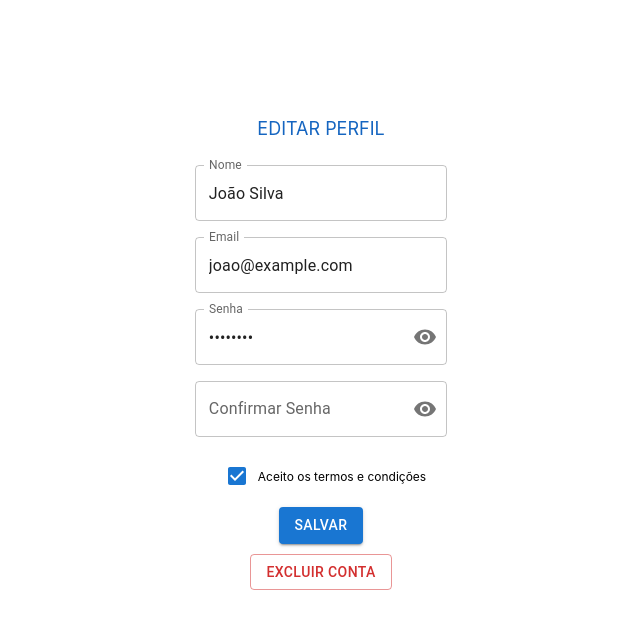
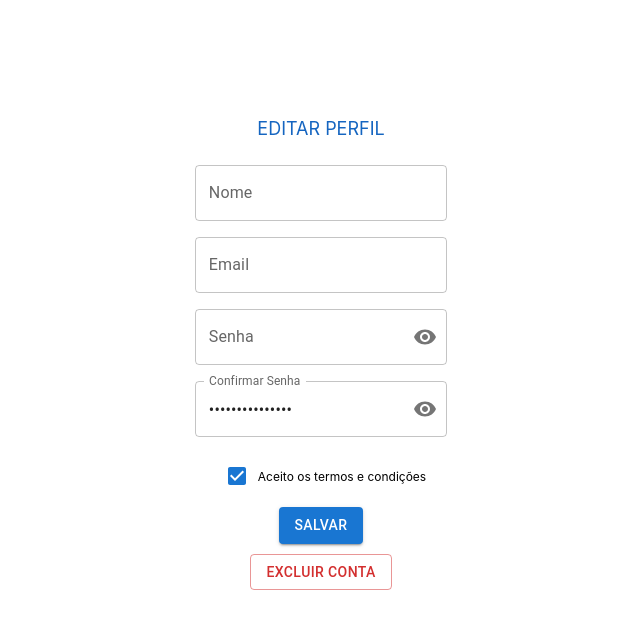
Before and after one commit to CamilaRedondo/projeto-si, a React (Create React App) app in the folder frontend/: page /profile in a window 1280 px wide. Shown: the top 628 px of the page, without its empty margins (319-959 px from the left). Built offline with nearby package versions, Linux system fonts and the light colour scheme.

Commit message:
fix: changes

```diff
--- a/frontend/src/App.tsx
+++ b/frontend/src/App.tsx
@@ -4,9 +4,11 @@ import SignUpPage from './pages/SignUpPage';
 import LoginPage from './pages/LoginPage';
 import ForgotPasswordPage from './pages/ForgotPasswordPage';
 import ProfilePage from './pages/ProfilePage';
+import SessionContextProvider from './session/SessionContext.context';
 
 export default function App(){
   return (
+    <SessionContextProvider>
       <BrowserRouter>
           <Routes>
               <Route path="/" element={<LoginPage/>} />
@@ -15,5 +17,6 @@ export default function App(){
               <Route path="/profile" element={<ProfilePage/>} />
           </Routes>
       </BrowserRouter>
+    </SessionContextProvider>
   );
 }
--- a/frontend/src/pages/LoginPage.tsx
+++ b/frontend/src/pages/LoginPage.tsx
@@ -2,11 +2,17 @@ import React, { useState } from "react";
 import { Box, Button, FormControl, IconButton, InputAdornment, InputLabel, Link, OutlinedInput, TextField } from "@mui/material";
 import Visibility from '@mui/icons-material/Visibility';
 import VisibilityOff from '@mui/icons-material/VisibilityOff';
+import { useNavigate } from "react-router-dom";
+import useSession from "../session/useSession.hook";
+import { User } from "../types/definitions";
 
 export default function LoginPage() {
     const [email, setEmail] = useState("");
     const [password, setPassword] = useState("");
     const [showPassword, setShowPassword] = useState(false);
+
+    const navigate = useNavigate();
+    const { login } = useSession();
 
     const handleEmailChange = (e: { target: { value: React.SetStateAction<string>; }; }) => setEmail(e.target.value);
     const handlePasswordChange = (e: { target: { value: React.SetStateAction<string>; }; }) => setPassword(e.target.value);
@@ -15,10 +21,23 @@ export default function LoginPage() {
         event.preventDefault();
     };
 
-    const handleLogin = () => {
-        // Lógica para realizar o login
-        console.log("Email:", email);
-        console.log("Senha:", password);
+    const handleLogin = async () => {
+        const result = await fetch('http://localhost:5000/auth/login', {
+            method: 'POST',
+            headers: {
+                'Content-Type': 'application/json'
+            },
+            body: JSON.stringify({ email, password })
+        });
+
+        if (result.status === 200) {
+            const response: User = await result.json();
+
+            login(response)
+            navigate('/profile')
+        } else {
+            alert('Credenciais incorretas!')
+        }
     };
 
     return (
--- a/frontend/src/pages/ProfilePage.tsx
+++ b/frontend/src/pages/ProfilePage.tsx
@@ -2,6 +2,7 @@ import React, { useState } from "react";
 import { Box, Button, Checkbox, Dialog, DialogActions, DialogContent, DialogContentText, DialogTitle, FormControl, IconButton, InputAdornment, InputLabel, OutlinedInput, TextField } from "@mui/material";
 import Visibility from '@mui/icons-material/Visibility';
 import VisibilityOff from '@mui/icons-material/VisibilityOff';
+import useSession from "../session/useSession.hook";
 
 interface UserData {
     name: string;
@@ -11,13 +12,15 @@ interface UserData {
 }
 
 const initialUserData: UserData = {
-    name: 'João Silva',
-    email: 'joao@example.com',
-    password: 'senha123',
+    name: '',
+    email: '',
+    password: '',
     confirmPassword: ''
 };
 
 const ProfilePage: React.FC = () => {
+    const { session } = useSession();
+
     const [showPassword, setShowPassword] = useState<boolean>(false);
     const [showConfirmPassword, setShowConfirmPassword] = useState<boolean>(false);
     const [termsChecked, setTermsChecked] = useState<boolean>(true); // Checkbox marcado por padrão
@@ -31,6 +34,7 @@ const ProfilePage: React.FC = () => {
     const handleMouseDownPassword = (event: React.MouseEvent<HTMLButtonElement>) => {
         event.preventDefault();
     };
+
 
     const handleSaveForm = () => {
         // Verifica se a senha de confirmação corresponde à senha principal
@@ -84,7 +88,7 @@ const ProfilePage: React.FC = () => {
                 label="Nome"
                 variant="outlined"
                 name="name"
-                value={userData.name}
+                defaultValue={session.user?.name}
                 onChange={handleInputChange}
             />
             <TextField
@@ -92,7 +96,7 @@ const ProfilePage: React.FC = () => {
                 label="Email"
                 variant="outlined"
                 name="email"
-                value={userData.email}
+                defaultValue={session.user?.email}
                 onChange={handleInputChange}
             />
             <FormControl sx={{ m: 1, width: '25ch' }} variant="outlined">
@@ -100,7 +104,7 @@ const ProfilePage: React.FC = () => {
                 <OutlinedInput
                     id="outlined-adornment-password"
                     type={showPassword ? 'text' : 'password'}
-                    value={userData.password}
+                    defaultValue={session.user?.password}
                     onChange={handleInputChange}
                     endAdornment={
                         <InputAdornment position="end">
@@ -123,7 +127,7 @@ const ProfilePage: React.FC = () => {
                 <OutlinedInput
                     id="outlined-adornment-confirm-password"
                     type={showConfirmPassword ? 'text' : 'password'}
-                    value={userData.confirmPassword}
+                    defaultValue={session}
                     onChange={handleInputChange}
                     error={passwordError}
                     endAdornment={
--- /dev/null
+++ b/frontend/src/session/SessionContext.context.tsx
@@ -0,0 +1,34 @@
+import { Context, createContext, useState } from "react";
+import { User } from "../types/definitions";
+
+export type Session = {
+    user: User | undefined;
+    isLoggedIn: boolean;
+}
+
+export type SessionContextType = {
+    session: Session;
+    login: (user: User) => void;
+    logout: () => void;
+}
+
+export const SessionContext: Context<SessionContextType | undefined> = createContext<SessionContextType | undefined>(undefined);
+
+function SessionContextProvider({ children }: { children: React.ReactNode }): React.JSX.Element {
+    const [session, setSession]: [Session, React.Dispatch<React.SetStateAction<Session>>] = useState<Session>({
+        user: undefined,
+        isLoggedIn: false
+    });
+
+    async function login(user: User) {
+        setSession({ user, isLoggedIn: true  });
+    }
+
+    async function logout() {
+        setSession({ user: undefined, isLoggedIn: false });
+    }
+
+    return <SessionContext.Provider value={{ session, login, logout }}>{children}</SessionContext.Provider>
+}
+
+export default SessionContextProvider;
--- /dev/null
+++ b/frontend/src/session/useSession.hook.ts
@@ -0,0 +1,14 @@
+import { useContext } from "react";
+import { SessionContext, SessionContextType } from "./SessionContext.context";
+
+function useSession(): SessionContextType {
+    const context: SessionContextType | undefined = useContext(SessionContext);
+
+    if (!context) {
+        throw new Error('useSession must be used within a SessionProvider');
+    }
+
+    return context;
+}
+
+export default useSession;
--- /dev/null
+++ b/frontend/src/types/definitions.ts
@@ -0,0 +1,6 @@
+export type User = {
+    id: number;
+    name: string;
+    email: string;
+    password: string;
+}
```
Also changed, not shown: 1 other file (tests, documents, lock files or other folders). Lines whose indentation alone changed are shown as unchanged.
